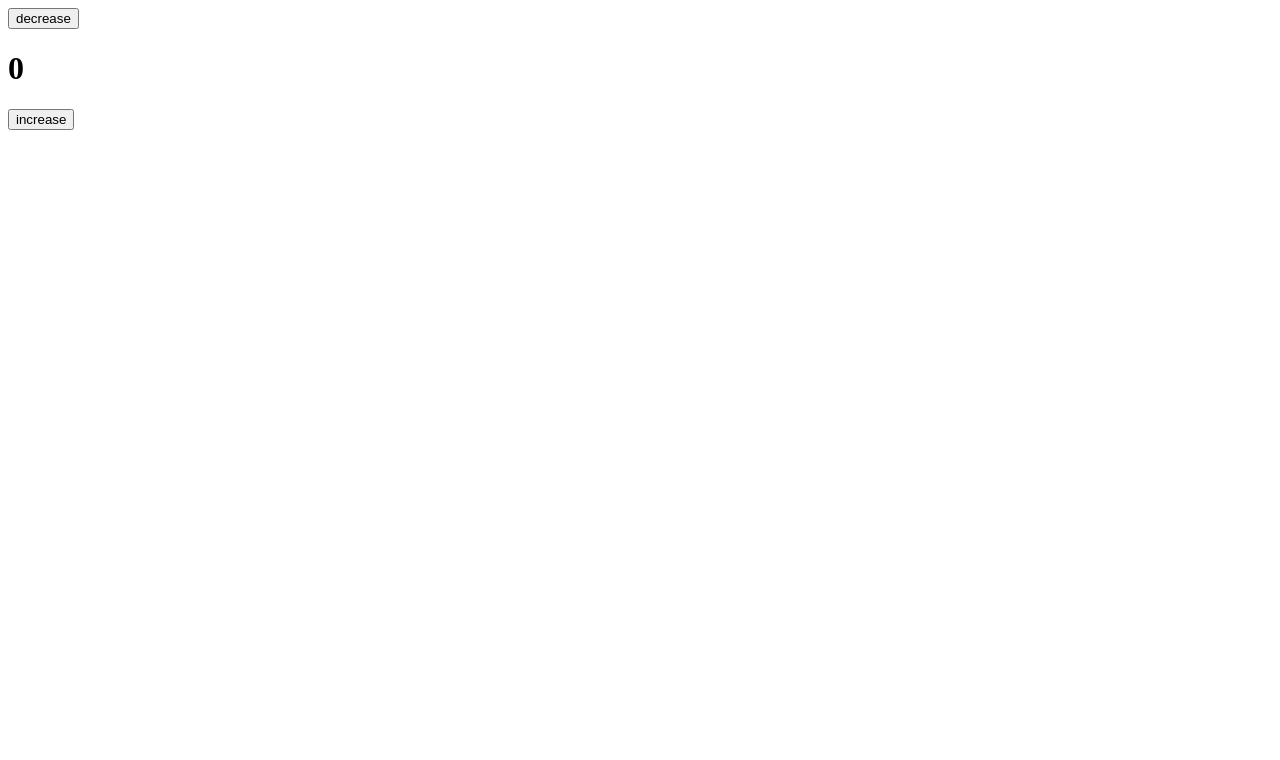
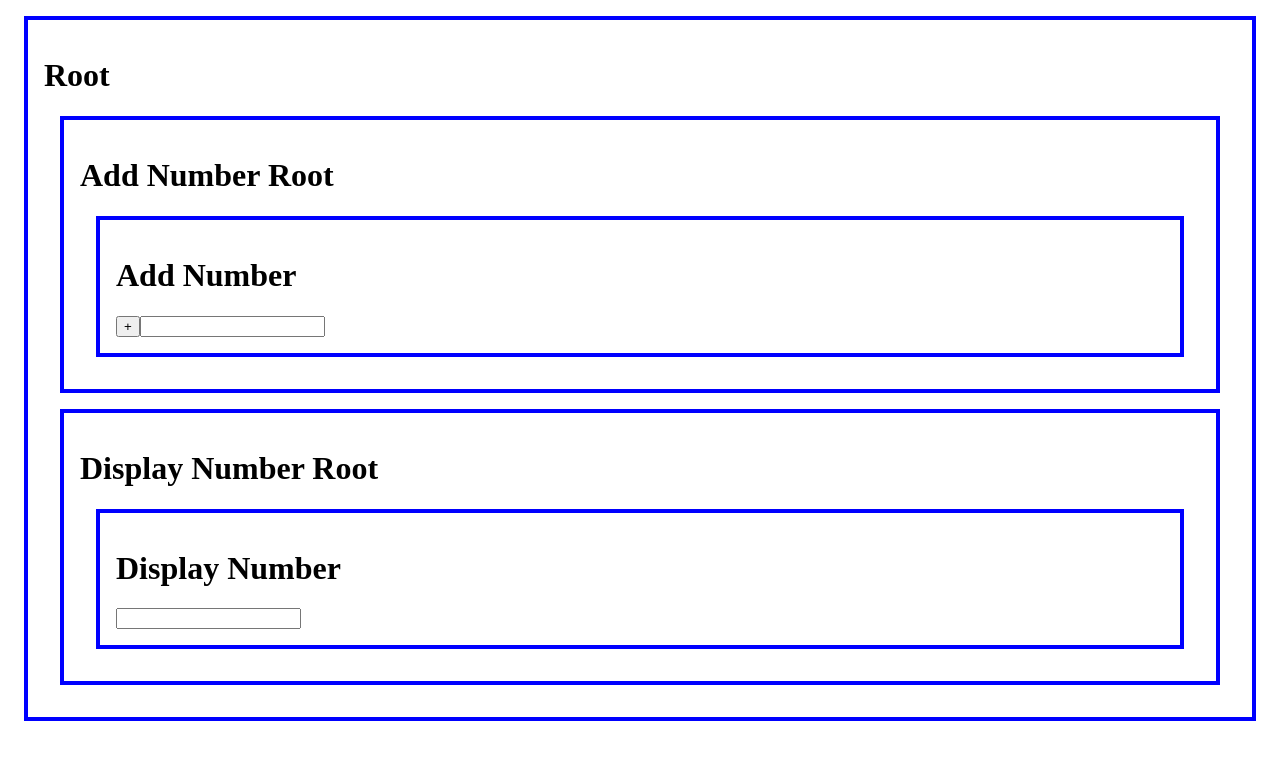
Before and after one commit to hyunmindev/Study_React-Redux-Tutorial, a Next.js app: page / in a window 1280 px wide. Shown: the top 760 px of the page. Built offline with nearby package versions, Linux system fonts and the light colour scheme.

Commit message:
프로젝트 구조 설정

```diff
--- /dev/null
+++ b/src/components/AddNumber/index.jsx
@@ -0,0 +1,11 @@
+function AddNumber() {
+  return (
+    <div>
+      <h1>Add Number</h1>
+      <button type='button'>+</button>
+      <input />
+    </div>
+  );
+}
+
+export default AddNumber;
--- /dev/null
+++ b/src/components/AddNumberRoot/index.jsx
@@ -0,0 +1,12 @@
+import AddNumber from 'src/components/AddNumber';
+
+function AddNumberRoot() {
+  return (
+    <div>
+      <h1>Add Number Root</h1>
+      <AddNumber />
+    </div>
+  );
+}
+
+export default AddNumberRoot;
--- /dev/null
+++ b/src/components/DisplayNumber/index.jsx
@@ -0,0 +1,10 @@
+function DisplayNumber() {
+  return (
+    <div>
+      <h1>Display Number</h1>
+      <input />
+    </div>
+  );
+}
+
+export default DisplayNumber;
--- /dev/null
+++ b/src/components/DisplayNumberRoot/index.jsx
@@ -0,0 +1,12 @@
+import DisplayNumber from '../DisplayNumber';
+
+function DisplayNumberRoot() {
+  return (
+    <div>
+      <h1>Display Number Root</h1>
+      <DisplayNumber />
+    </div>
+  );
+}
+
+export default DisplayNumberRoot;
--- a/src/components/Title/index.jsx
+++ /dev/null
@@ -1,8 +0,0 @@
-import { useSelector } from 'react-redux';
-
-function Title() {
-  const number = useSelector((state) => state);
-  return <h1>{number}</h1>;
-}
-
-export default Title;
--- a/src/pages/_app.jsx
+++ b/src/pages/_app.jsx
@@ -2,6 +2,8 @@ import { createStore } from 'redux';
 import { Provider } from 'react-redux';
 
 import reducer from 'src/store/reducers';
+
+import 'src/styles/global.css';
 
 // eslint-disable-next-line react/prop-types
 function MyApp({ Component, pageProps }) {
--- a/src/pages/index.jsx
+++ b/src/pages/index.jsx
@@ -1,21 +1,12 @@
-import Title from 'src/components/Title';
-
-import { useDispatch } from 'react-redux';
+import AddNumberRoot from 'src/components/AddNumberRoot';
+import DisplayNumberRoot from 'src/components/DisplayNumberRoot';
 
 function Index() {
-  const dispatch = useDispatch();
-  const decreaseState = () => dispatch({ type: 'DECREMENT' });
-  const increaseState = () => dispatch({ type: 'INCREMENT' });
-
   return (
     <>
-      <button type='button' onClick={decreaseState}>
-        decrease
-      </button>
-      <Title />
-      <button type='button' onClick={increaseState}>
-        increase
-      </button>
+      <h1>Root</h1>
+      <AddNumberRoot />
+      <DisplayNumberRoot />
     </>
   );
 }
--- /dev/null
+++ b/src/styles/global.css
@@ -0,0 +1,5 @@
+div {
+  border: 4px solid blue;
+  margin: 16px;
+  padding: 16px;
+}
```
